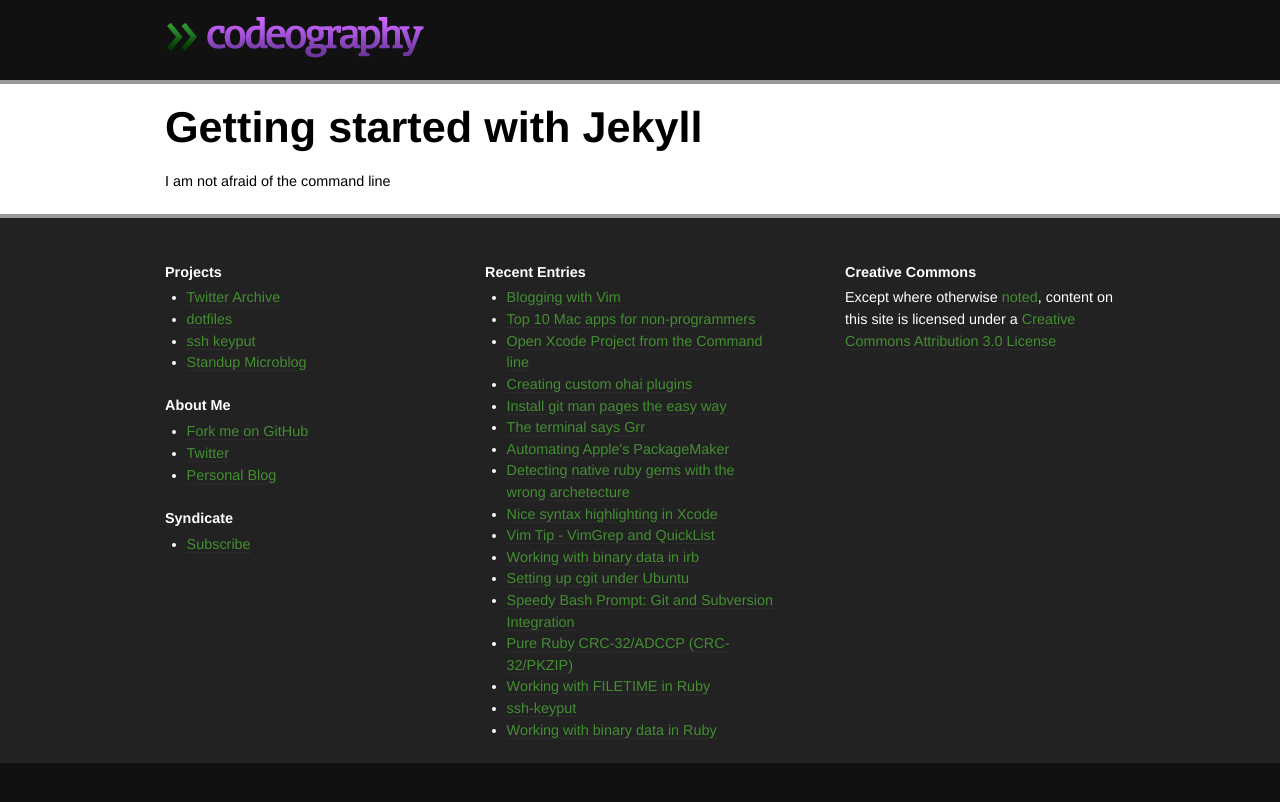
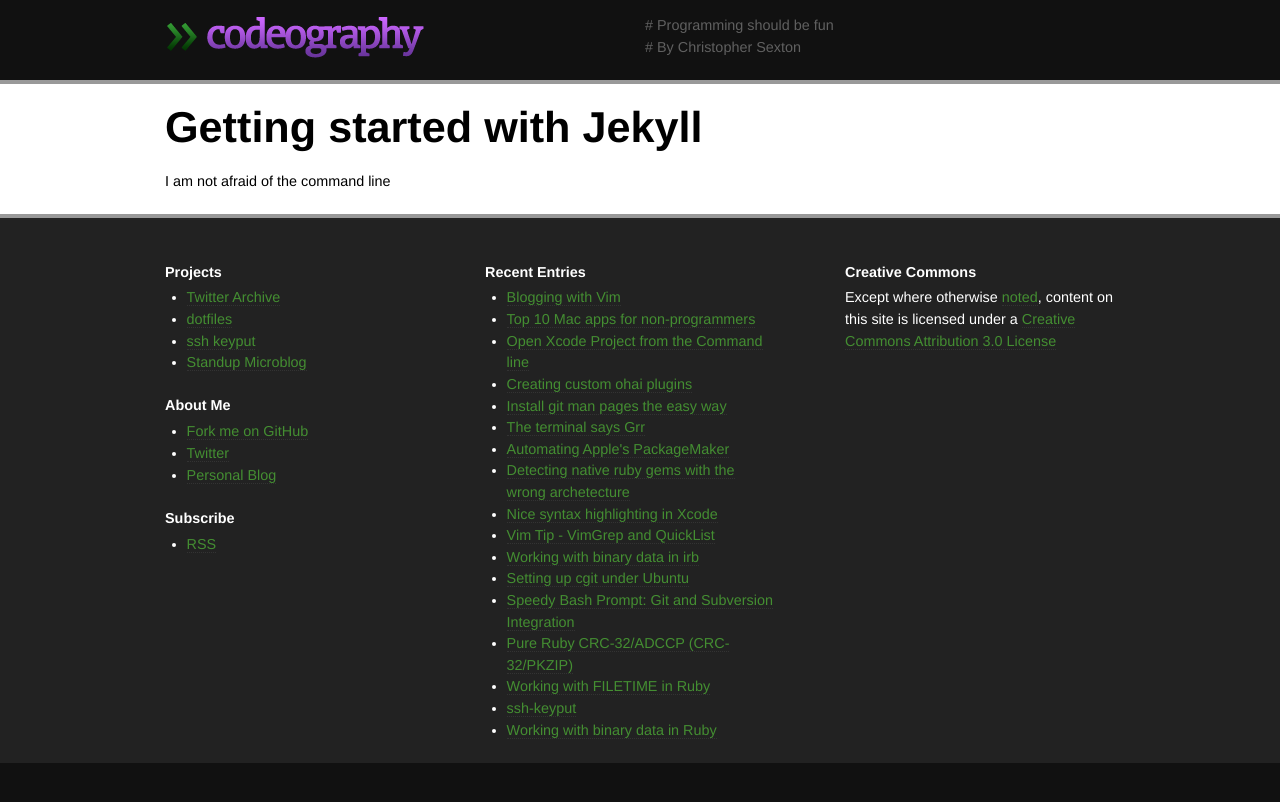
Before and after one commit to csexton/codeography.com, a Jekyll site: the page built from about/index.html.markdown, in a window 1280 px wide. Shown: the top 802 px of the page. Built offline with Jekyll 4.4.1, drawn with Linux system fonts in a browser that asks for light colours; nearby versions of some CDN libraries; Markdown is read by kramdown in place of the engine named in the settings; comment, search, counter and statistics services are not loaded.

Commit message:
Adding by-line to header

```diff
--- a/_layouts/base.html
+++ b/_layouts/base.html
@@ -27,7 +27,18 @@
 <body>
   <div id="header_row">
     <div style="background-color: #111" class="container">
-      <div id="header"><a class="image_link" href="/"><img src="/images/title_logo.png" /></a></div>
+      <div id="header">
+        <div class="span-12"><a class="image_link" href="/"><img src="/images/title_logo.png" /></a></div>
+        <div class="span-8">
+          <div class="dark_grey">
+            # Programming should be fun <br />
+            # By Christopher Sexton <br />
+          </div>
+        </div>
+        <div class="span-3">
+          <br />
+        </div>
+      </div>
     </div>
   </div>
   <div class="content">
@@ -65,9 +76,9 @@
           <li><a href="http://fuzzymonk.com">Personal Blog</a></li>
         </ul>
 
-        <h5>Syndicate</h5>
+        <h5>Subscribe</h5>
         <ul>
-          <li><a href="/atom.xml">Subscribe</a></li>
+          <li><a href="/atom.xml">RSS</a></li>
         </ul>
 
       </div>
--- a/stylesheets/codeography.css
+++ b/stylesheets/codeography.css
@@ -64,12 +64,12 @@ h2.title {
 }
 #header {
   /*background: #111111 url('../images/title_logo.png') no-repeat scroll top left;*/
-  height: 75px;
-  margin: 15px 0 -10px 0;
 }
 #header_row {
   /*background: #111111 url('../images/title_logo.png') no-repeat scroll top left;*/
   background-color: #111;
+  margin: 15px 0 -10px 0;
+  height: 75px;
 }
 #footer {
 color: white;
```
